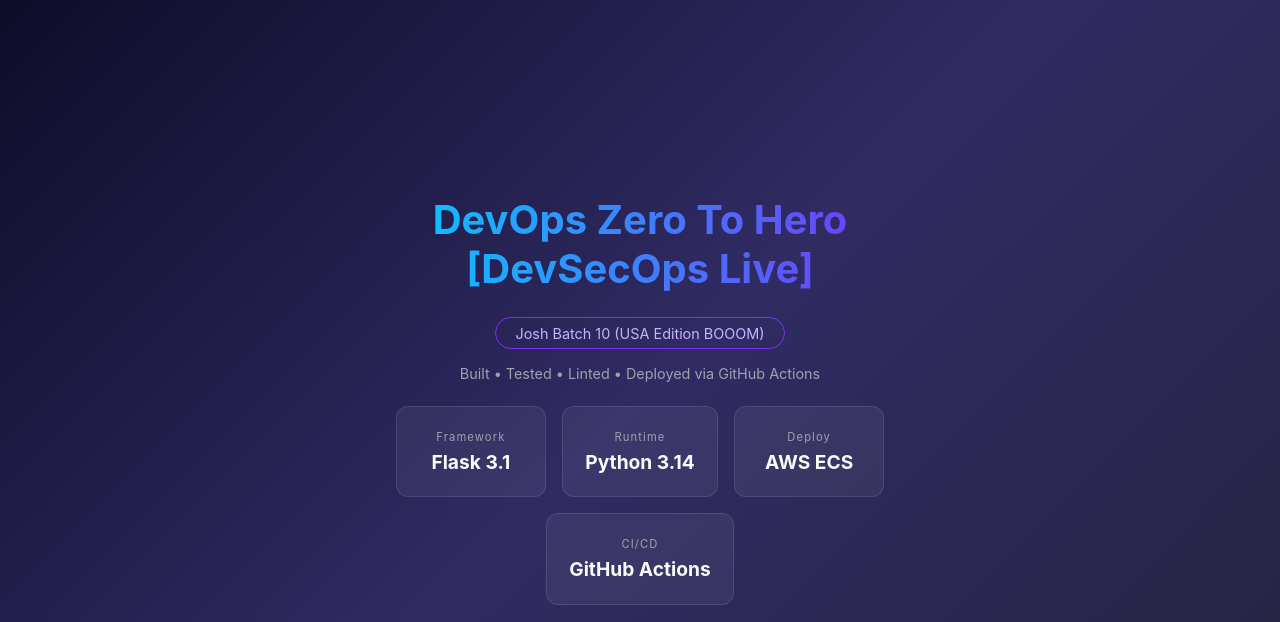
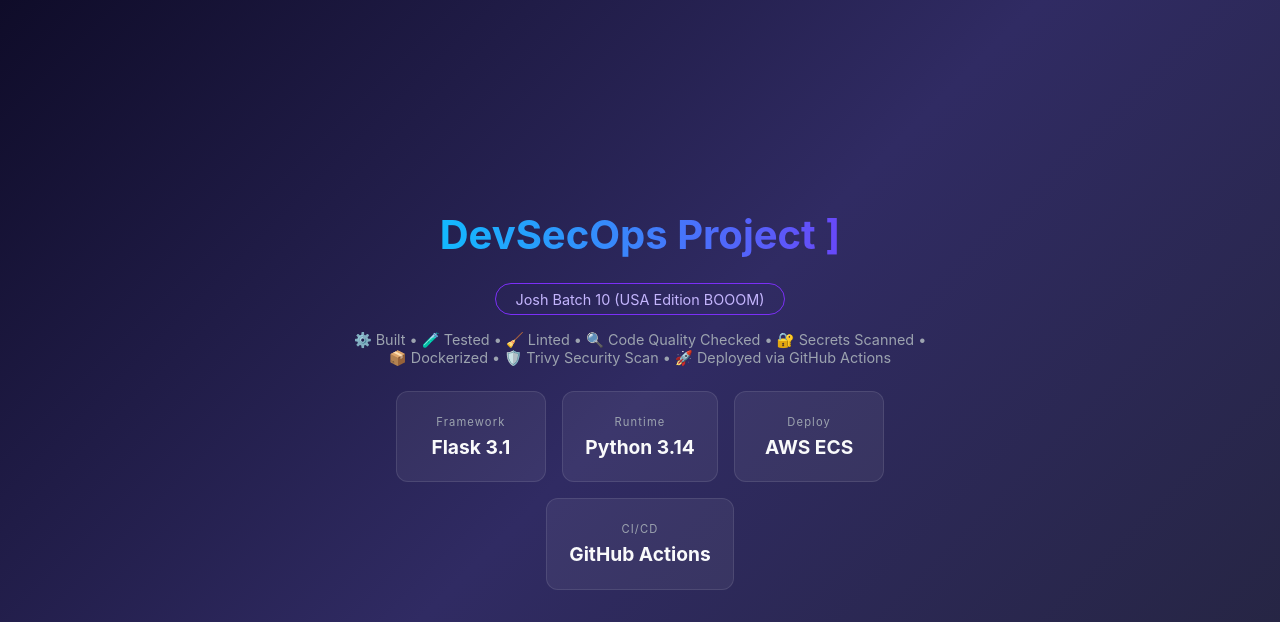
Before and after one commit to santoshairi/python-project-ci-cd-with-Git-hub-action, a Flask app: page / in a window 1280 px wide. Shown: the top 622 px of the page. Run offline with Flask 3, Linux system fonts and the light colour scheme.

Commit message:
index.html updated

```diff
--- a/templates/index.html
+++ b/templates/index.html
@@ -78,11 +78,11 @@ color:#f9fafb
 
 <div class="container">
 
-<h1>DevOps Zero To Hero [DevSecOps Live]</h1>
+<h1>DevSecOps Project ]</h1>
 <div class="badge">Josh Batch 10 (USA Edition BOOOM)</div>
 
 <div class="pipeline">
-Built • Tested • Linted • Deployed via GitHub Actions
+⚙️ Built • 🧪 Tested • 🧹 Linted • 🔍 Code Quality Checked • 🔐 Secrets Scanned • 📦 Dockerized • 🛡️ Trivy Security Scan • 🚀 Deployed via GitHub Actions
 </div>
 
 <div class="cards">
```
